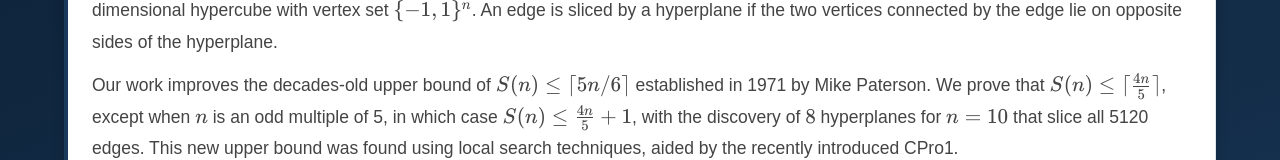
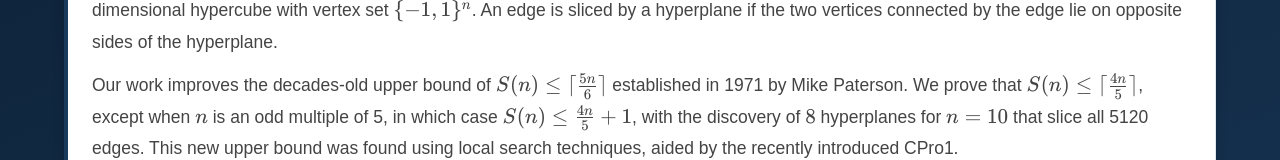
Before and after one commit to nathanielitty/hypercube-slicing-site, a React (Vite) app: page / in a window 1280 px wide. Shown: the part 241-401 px from the top of the page. Built offline with nearby package versions, Linux system fonts and the light colour scheme.

Commit message:
formatting 5n/6

```diff
--- a/src/App.tsx
+++ b/src/App.tsx
@@ -403,7 +403,7 @@ function App() {
                             An edge is sliced by a hyperplane if the two vertices connected by the edge lie on opposite sides of the hyperplane.
                         </Typography>
                         <Typography variant="body2" sx={{ mb: 1.5, color: '#444', lineHeight: 1.8 }}>
-                            Our work improves the decades-old upper bound of {'$S(n) \\leq \\lceil 5n/6 \\rceil$'} established in 1971 by Mike Paterson.
+                            Our work improves the decades-old upper bound of {'$S(n) \\leq \\lceil \\frac{5n}{6} \\rceil$'} established in 1971 by Mike Paterson.
                             We prove that {'$S(n) \\leq \\lceil \\frac{4n}{5} \\rceil$'}, except when {'$n$'} is an odd multiple of 5, in which case {'$S(n) \\leq \\frac{4n}{5} + 1$'}, with the discovery of {'$8$'} hyperplanes for {'$n=10$'} that slice all 5120 edges. This new upper bound was found using local search techniques, aided by the recently introduced CPro1.
                         </Typography>
                         <Box sx={{ display: 'flex', flexWrap: 'wrap', gap: 3 }}>
```
